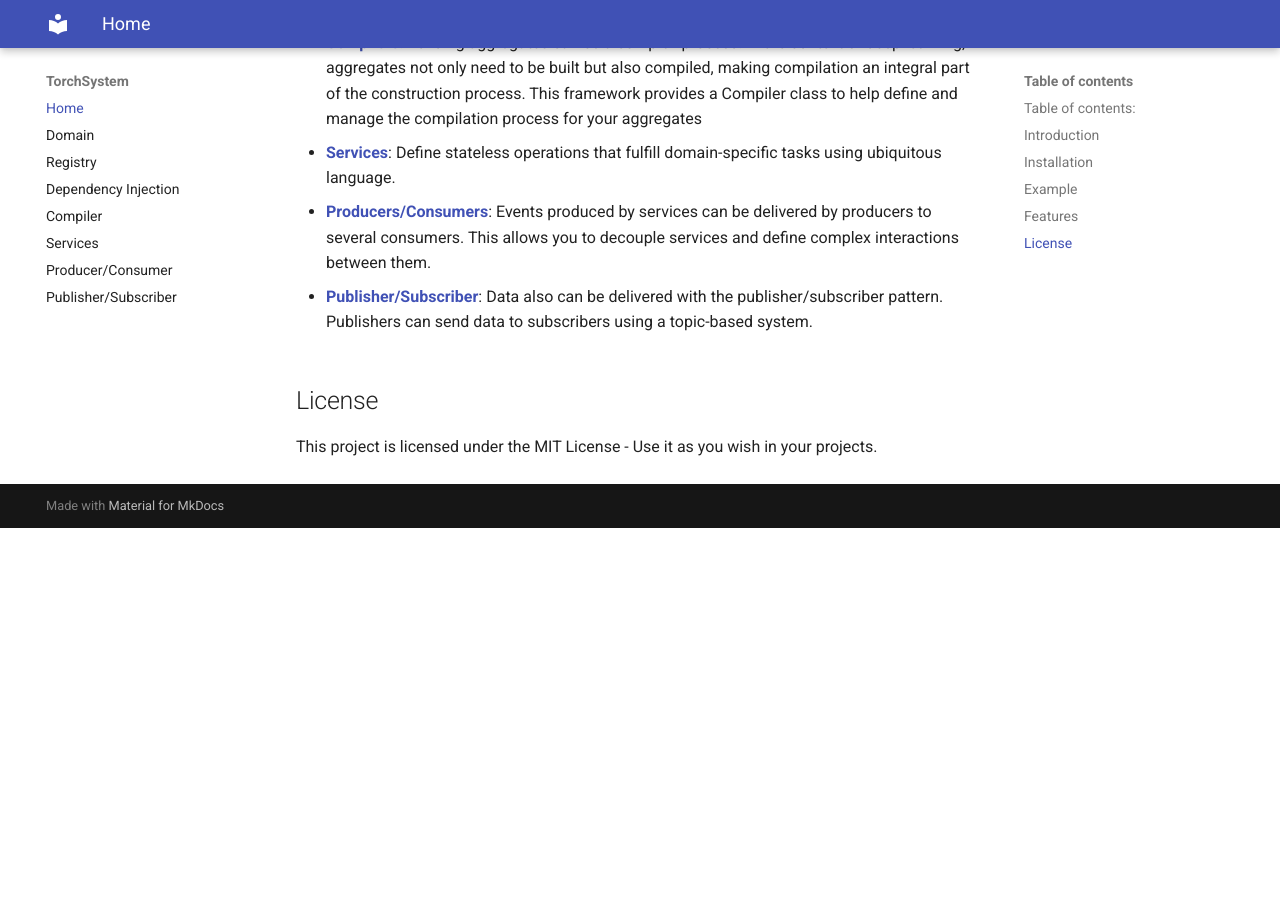
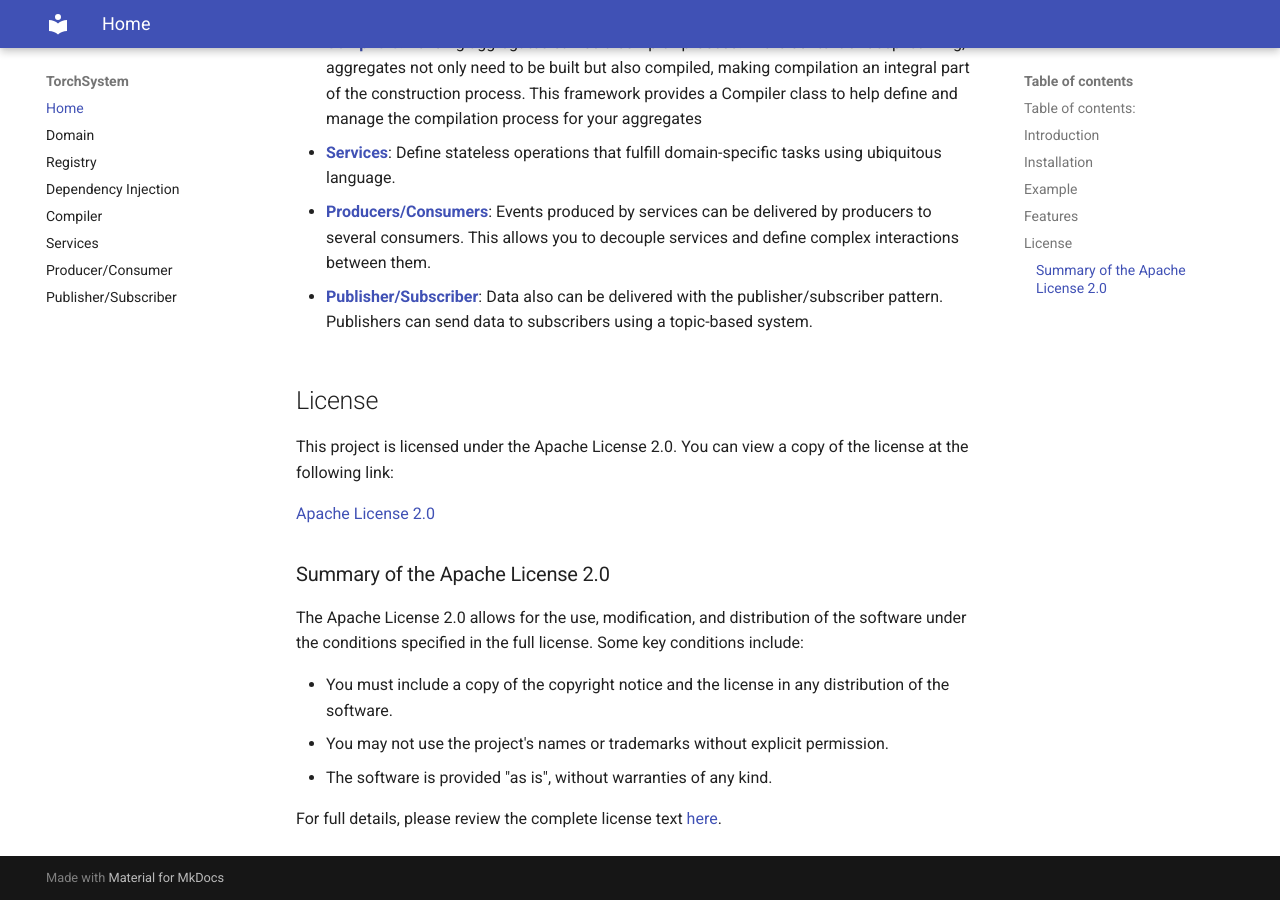
Before and after one commit to entropy-flux/TorchSystem, an MkDocs documentation site: the page built from docs/index.md, in a window 1280 px wide and 900 px high, scrolled down 9011 px. Built offline with MkDocs 1.6.1 and Material for MkDocs 9.7.7, drawn with Linux system fonts in a browser that asks for light colours; before the commit the page ends 9539 px from its top, so only the background shows below that.

```diff
--- a/docs/index.md
+++ b/docs/index.md
@@ -402,4 +402,16 @@ Here is a more detailed list of features with links to their documentation.
 
 ## License
 
-This project is licensed under the MIT License - Use it as you wish in your projects.
+This project is licensed under the Apache License 2.0. You can view a copy of the license at the following link:
+
+[Apache License 2.0](http://www.apache.org/licenses/LICENSE-2.0)
+
+### Summary of the Apache License 2.0
+
+The Apache License 2.0 allows for the use, modification, and distribution of the software under the conditions specified in the full license. Some key conditions include:
+
+- You must include a copy of the copyright notice and the license in any distribution of the software.
+- You may not use the project's names or trademarks without explicit permission.
+- The software is provided "as is", without warranties of any kind.
+
+For full details, please review the complete license text [here](http://www.apache.org/licenses/LICENSE-2.0).
```
Also changed, not shown: README.md (+13 -1 lines).
